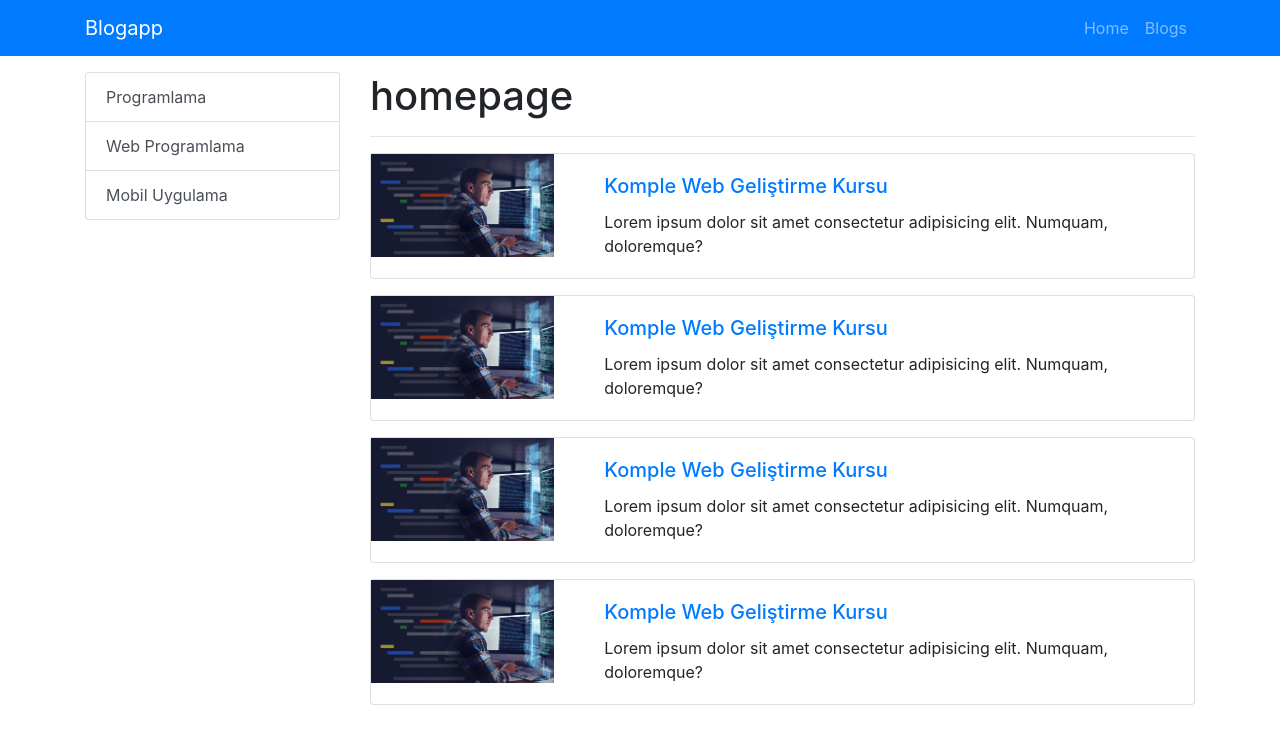
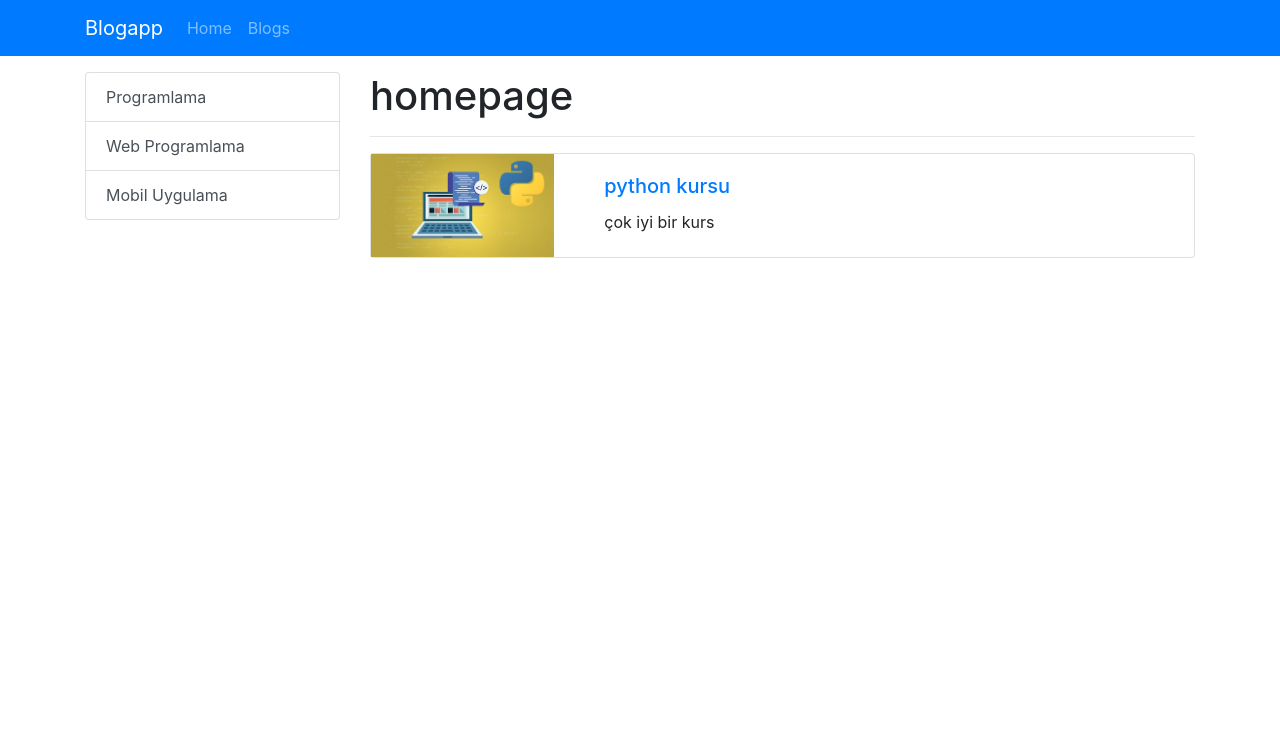
Before and after one commit to gokhangokcen1/python-ogreniyorum, a Django app: page / in a window 1280 px wide. Shown: the top 744 px of the page. Run offline with Django 5.2, Linux system fonts and the light colour scheme; some libraries are stand-ins or nearby versions.

Commit message:
dinamik veri ile calisma

```diff
--- a/MY-SITE/blogapp/blog/templates/blog/index.html
+++ b/MY-SITE/blogapp/blog/templates/blog/index.html
@@ -19,10 +19,14 @@
         <div class="col-9">
            <h1>homepage</h1>
            <hr>
-           {% include 'blog/partials/_blog.html' %}
-            {% include 'blog/partials/_blog.html' %}
-            {% include 'blog/partials/_blog.html' %}
-            {% include 'blog/partials/_blog.html' %}
+
+
+            {% for blog in blogs %}
+                {% if blog.is_home and blog.is_active %}
+                    {% include 'blog/partials/_blog.html' %}
+                {% endif %}
+            {% endfor %}
+
         </div>
     </div>
 </div>
--- a/MY-SITE/blogapp/blog/templates/blog/partials/_blog.html
+++ b/MY-SITE/blogapp/blog/templates/blog/partials/_blog.html
@@ -3,16 +3,16 @@
 <div class="card mb-3">
     <div class="row">
         <div class="col-md-3">
-            <img src="{% static 'img/1.jpg' %}" alt="" class="img-fluid">
+            <img src="{% static 'img/'|add:blog.image %}" alt="" class="img-fluid">
         </div>
         <div class="col-md-9">
             <div class="card-body">
                 <h5 class="card-title">
-                    <a href="{% url 'blog_details' 1 %}">
-                        Komple Web Geliştirme Kursu
+                    <a href="{% url 'blog_details' blog.id %}">
+                        {{ blog.title }}
                     </a>
                 </h5>
-                <p class="card-text">Lorem ipsum dolor sit amet consectetur adipisicing elit. Numquam, doloremque?</p>
+                <p class="card-text">{{ blog.description }}  </p>
             </div>
         </div>
     </div>
--- a/MY-SITE/blogapp/blog/views.py
+++ b/MY-SITE/blogapp/blog/views.py
@@ -1,12 +1,47 @@
 from django.http.response import HttpResponse
 from django.shortcuts import render
 
+data = {
+    "blogs": [
+        {
+            "id": 1,
+            "title": "komple web geliştirme",
+            "image": "1.jpg",
+            "is_active": True,
+            "is_home": False,
+            "description": "çok iyi bir kurs"
+        },
+        {
+            "id": 2,
+            "title": "python kursu",
+            "image": "2.jpg",
+            "is_active": True,
+            "is_home": True,
+            "description": "çok iyi bir kurs"
+        },
+        {
+            "id": 3,
+            "title": "django kursu",
+            "image": "3.jpg",
+            "is_active": False,
+            "is_home": True,
+            "description": "çok iyi bir kurs"
+        }
+    ]
+}
+
 # Create your views here.
 def index(request):
-    return render(request, "blog/index.html")
+    context = {
+        "blogs": data["blogs"]
+    }
+    return render(request, "blog/index.html", context)
 
 def blogs(request):
-    return render(request, "blog/blogs.html")
+    context = {
+        "blogs": data["blogs"]
+    }
+    return render(request, "blog/blogs.html", context)
 
 def blog_details(request, id):
     return render(request, "blog/blog-details.html", {
--- a/MY-SITE/blogapp/templates/partials/_navbar.html
+++ b/MY-SITE/blogapp/templates/partials/_navbar.html
@@ -1,7 +1,7 @@
 <nav class="navbar navbar-dark bg-primary navbar-expand-lg">
     <div class="container">
         <a class="navbar-brand" href="{% url 'home' %}">Blogapp</a>
-        <ul class="navbar-nav me-auto">
+        <ul class="navbar-nav mr-auto">
             <li class="nav-item">
                 <a class="nav-link" href="{% url 'home' %}">Home</a>
             </li>
```
Also changed, not shown: MY-SITE/blogapp/blog/templates/blog/blogs.html (+7 -4 lines).
